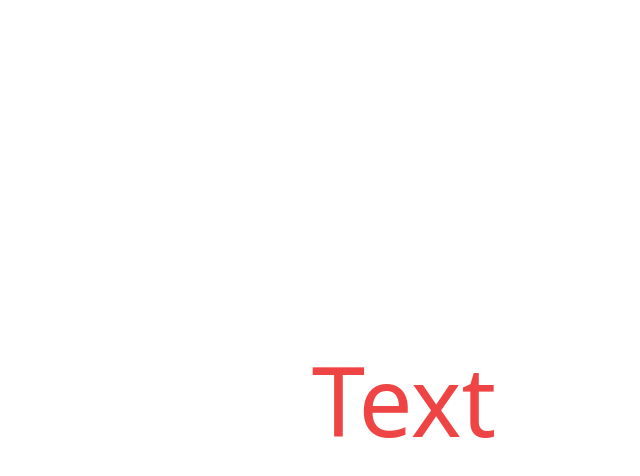
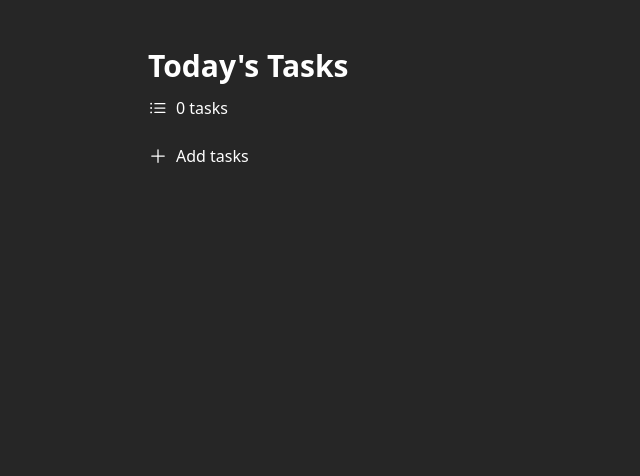
Before and after one commit to viniciusmurara/todo-project, a React (Vite) app in the folder todo-front/: page / in a window 1280 px wide. Shown: the top 476 px of the page, without its empty margins (236-876 px from the left). Built offline with nearby package versions, Linux system fonts and the light colour scheme; no server answers.

Commit message:
criando o component Tasks e um pouco da pagina principal

```diff
--- a/todo-front/src/App.tsx
+++ b/todo-front/src/App.tsx
@@ -1,11 +1,32 @@
+import { useEffect, useState } from "react";
+import { IconPlus, IconCheck } from "./icons";
 
-function App() {
+export default function App() {
+  const [tasks, setTasks] = useState([])
+
+  useEffect(() => {
+    async function fetchData() {
+      const resp = await fetch("http://localhost:8081/todo")
+      const data = await resp.json()
+      setTasks(data)
+    }
+    fetchData()
+  }, [])
 
   return (
-    <div className="flex items-center justify-center min-h-screen">
-      <h1 className="text-red-500 text-8xl">Text</h1>
+    <div className="flex flex-col items-start justify-start min-h-screen px-96">
+      <h1 className="text-3xl font-bold mt-12">Today's Tasks</h1>
+      <div className="flex gap-2 items-center mt-3">
+        {IconCheck}
+        <p className="text-md">{tasks.length} tasks</p>
+      </div>
+
+      {/* Renderizar as tasks que estao no state e passar para o component Tasks */}
+
+      <button className="flex gap-2 items-center mt-6 hover:text-red-600">
+        {IconPlus}
+        <p className="text-md"> Add tasks</p>
+      </button>
     </div>
-  )
+  );
 }
-
-export default App
--- /dev/null
+++ b/todo-front/src/components/Tasks.tsx
@@ -0,0 +1,23 @@
+
+interface Task {
+    id: number
+    title: string
+    description: string
+    status: string
+    priority: number
+}
+
+interface TasksProps {
+    tasks: Task[]
+}
+
+
+export default function Tasks({ tasks }: TasksProps) {
+    return (
+        <ul className="flex flex-col">
+            {tasks.map((task) => {
+                return <li key={task.id}>{task.title}</li>
+            })}
+        </ul>
+    )
+}
--- /dev/null
+++ b/todo-front/src/icons/index.tsx
@@ -0,0 +1,11 @@
+export const IconPlus = (
+    <svg xmlns="http://www.w3.org/2000/svg" fill="none" viewBox="0 0 24 24" strokeWidth={1.5} stroke="currentColor" className="size-5">
+        <path strokeLinecap="round" strokeLinejoin="round" d="M12 4.5v15m7.5-7.5h-15" />
+    </svg>
+)
+
+export const IconCheck = (
+    <svg xmlns="http://www.w3.org/2000/svg" fill="none" viewBox="0 0 24 24" stroke-width="1.5" stroke="currentColor" className="size-5">
+        <path stroke-linecap="round" stroke-linejoin="round" d="M8.25 6.75h12M8.25 12h12m-12 5.25h12M3.75 6.75h.007v.008H3.75V6.75Zm.375 0a.375.375 0 1 1-.75 0 .375.375 0 0 1 .75 0ZM3.75 12h.007v.008H3.75V12Zm.375 0a.375.375 0 1 1-.75 0 .375.375 0 0 1 .75 0Zm-.375 5.25h.007v.008H3.75v-.008Zm.375 0a.375.375 0 1 1-.75 0 .375.375 0 0 1 .75 0Z" />
+    </svg>
+)
--- a/todo-front/src/index.css
+++ b/todo-front/src/index.css
@@ -1,3 +1,7 @@
 @tailwind base;
 @tailwind components;
 @tailwind utilities;
+
+body {
+    @apply bg-neutral-800 text-white;
+}
```
